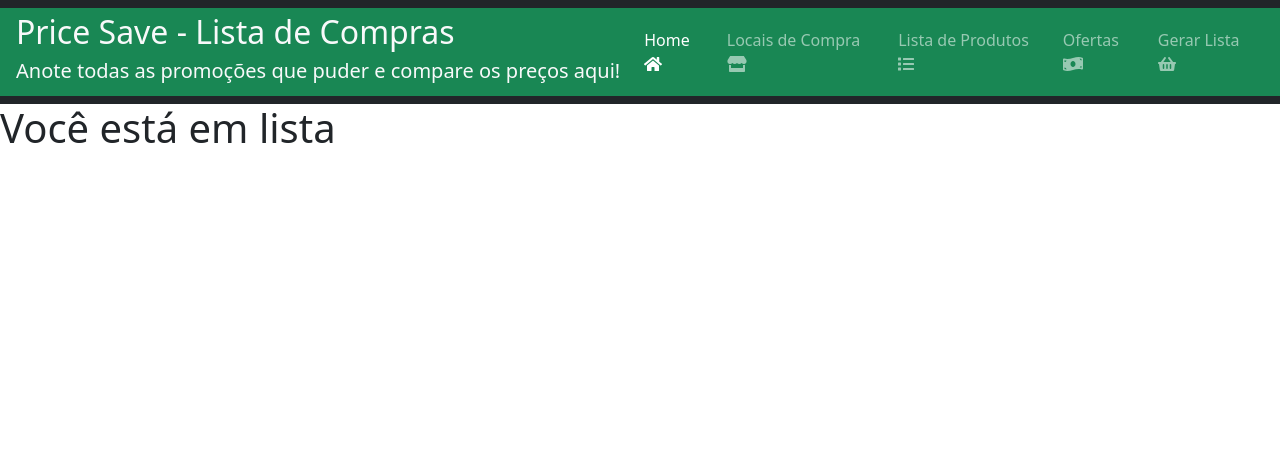
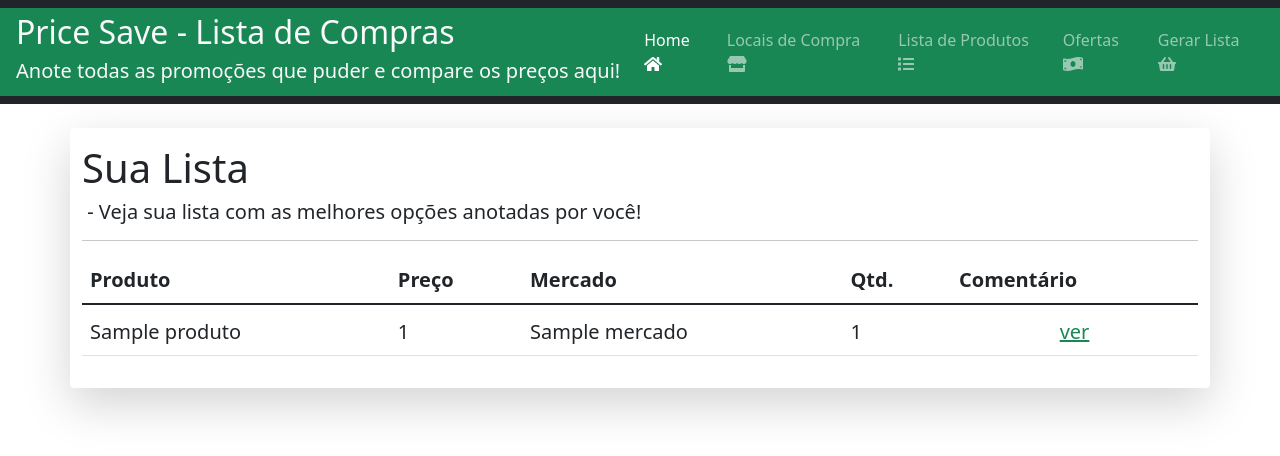
Before and after one commit to methaus/PHP_price_save, a PHP site: page /index.php?page=lista in a window 1280 px wide. Shown: the top 456 px of the page. Run offline with PHP 8.4, Linux system fonts and the light colour scheme; tables that the repository leaves empty hold one stand-in row (values such as "Sample post").

Commit message:
Termino da função principal
PHP para ler os produtos, ofertas e mercados, distinguindo os produtos através dos preços e selecionando apenas os de menor valor.

```diff
--- a/pages/lista.php
+++ b/pages/lista.php
@@ -1 +1,129 @@
-<h1>Você está em lista</h1>
+<div class="container shadow-lg mt-4 rounded pb-3">
+	<h1 class="pt-3">Sua Lista</h1>
+	<h2 class="fs-5">&nbsp;- Veja sua lista com as melhores opções anotadas por você!</h2>
+	<hr>
+	<?php
+		$res = $conex->query("SELECT * FROM produtos INNER JOIN ofertas ON ofertas.produtos_id_produto = produtos.id_produto INNER JOIN mercados ON mercados.id_mercado = ofertas.mercados_id_mercado") or die($conex->error);
+		while ($row = $res->fetch_object()) {
+			$produtos[] = (array) $row;
+		}
+		echo "
+	<table class='table table-hover'>
+		<thead>
+			<tr>
+				<th scope='col' class='fs-5'>Produto</th>
+				<th scope='col' class='fs-5'>Preço</th>
+				<th scope='col' class='fs-5'>Mercado</th>
+				<th scope='col' class='fs-5'>Qtd.</th>
+				<th scope='col' class='fs-5'>Comentário</th>
+			</tr>
+		</thead>
+		<tbody>
+		";
+		if (count($produtos) > 0) {
+			foreach ($produtos as $row) {
+				$id_produtos[] = $row['id_produto'];
+			}
+			$duplicates = array_diff_assoc($id_produtos, array_unique($id_produtos));
+			foreach ($produtos as $row) {
+				$produto_id = "produto_{$row['id_produto']}";
+
+				if (in_array($row['id_produto'], $duplicates)) {
+					if (isset($$produto_id)) {
+						unset($duplicates[array_search($row['id_produto'], $duplicates)]);
+						if ($$produto_id['preco_oferta'] > $row['preco_oferta']) {
+							$$produto_id['nome_produto'] = $row['nome_produto'];
+							$$produto_id['qtd_produto'] = $row['qtd_produto'];
+							$$produto_id['preco_oferta'] = $row['preco_oferta'];
+							$$produto_id['comentario_oferta'] = $row['comentario_oferta'];
+							$$produto_id['nome_mercado'] = $row['nome_mercado'];
+						}
+					} else {
+						$$produto_id = array(
+							'preco_oferta' => $row['preco_oferta'],
+							'comentario_oferta' => $row['comentario_oferta'],
+							'nome_mercado' => $row['nome_mercado'],
+						);
+						$count[] = $row['id_produto'];
+					}
+				} else {
+					$$produto_id = $row;
+					$count[] = $row['id_produto'];
+				}
+			}
+			foreach ($count as $row) {
+				$produto_id = "produto_{$row}";
+				echo "
+			<tr>
+				<td><p class='mt-1 mb-0 fs-5'>{$$produto_id['nome_produto']}</p></td>
+				<td><p class='mt-1 mb-0 fs-5'>{$$produto_id['preco_oferta']}</p></td>
+				<td><p class='mt-1 mb-0 fs-5'>{$$produto_id['nome_mercado']}</p></td>
+				<td><p class='mt-1 mb-0 fs-5'>{$$produto_id['qtd_produto']}</p></td>
+				";
+				if ($$produto_id['comentario_oferta'] != null) {
+					echo "
+				<td>
+					<p class='mt-1 mb-0 fs-5 text-center'>
+						<a
+							class='link-success'
+							style='cursor: pointer;'
+							onclick='alert(\"Seu comentário sobre este preço é:\\n{$$produto_id['comentario_oferta']}\")'
+						>
+							ver
+						</a>
+					</p>
+				</td>
+					";
+				} else {
+					echo "
+				<td></td>
+					";
+				}
+				echo "
+			</tr>
+				";
+			}
+		}
+		echo "
+		</tbody>
+	</table>
+		";
+	?>
+</div>
+
+<!--
+Array (
+	[0] => Array (
+		[mercados_id_mercado] => 16
+		[preco_oferta] => 14.89
+		[comentario_oferta] => Eh, pão de batata...
+		[id_mercado] => 16
+		[nome_mercado] => Casa da Mãe Joana Marks
+		[local_mercado] => Puta que te Pariu N° 8
+		[site_mercado] =>
+	)
+	[2] => Array (
+		[mercados_id_mercado] => 17
+		[preco_oferta] => 10.99
+		[comentario_oferta] =>
+		[id_mercado] => 17
+		[nome_mercado] => Rei dos Bolos
+		[local_mercado] => Não sei
+		[site_mercado] => Não ligo
+	)
+	[3] => Array (
+		[id_produto] => 8
+		[nome_produto] => Mel de Abelha Aurora
+		[qtd_produto] => 2
+		[mercados_id_mercado] => 18
+		[produtos_id_produto] => 8
+		[id_oferta] => 0
+		[preco_oferta] => 17.89
+		[comentario_oferta] =>
+		[id_mercado] => 18
+		[nome_mercado] => Tenda do Exu Caveira e Pai Vatapá
+		[local_mercado] =>
+		[site_mercado] => Faz encruzilhada 4° Feira
+	)
+)
+-->
```
